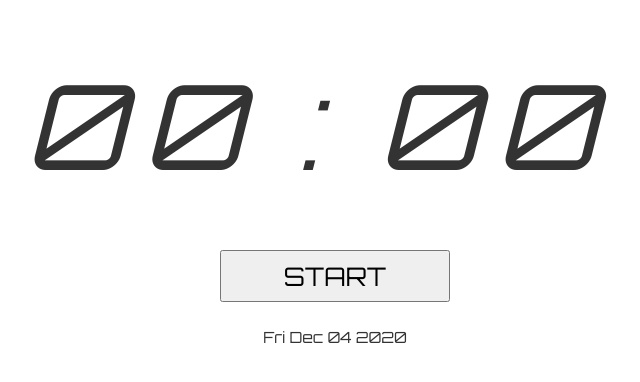
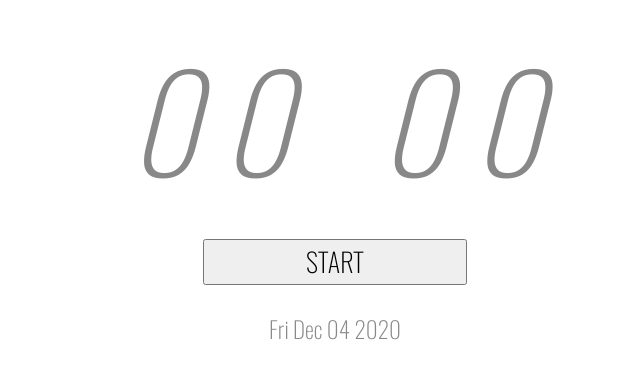
Before and after one commit to dexbol/dexbol.github.com, a Jekyll site: the page timer/index.html, which Jekyll copies as it is, in a window 1280 px wide. Shown: the top 382 px of the page, without its empty margins (305-945 px from the left). Built offline with Jekyll 4.4.1, drawn with Linux system fonts in a browser that asks for light colours.

Commit message:
Add manifest.json to timer page

```diff
--- a/timer/index.html
+++ b/timer/index.html
@@ -2,6 +2,7 @@
 <html>
     <head>
         <meta charset="utf-8" />
+        <meta name="viewport" content="width=device-width, initial-scale=1" />
         <link
             rel="icon"
             type="image/png"
@@ -14,9 +15,11 @@
             sizes="16x16"
             href="./favicon-16x16.png"
         />
+        <link rel="manifest" href="manifest.json" />
         <title>Timer</title>
+        <link rel="preconnect" href="https://fonts.gstatic.com" />
         <link
-            href="https://fonts.googleapis.com/css2?family=Orbitron&display=swap"
+            href="https://fonts.googleapis.com/css2?family=Oswald:wght@200&display=swap"
             rel="stylesheet"
         />
         <style type="text/css">
@@ -24,84 +27,90 @@
             body {
                 margin: 0;
                 padding: 0;
-                font-family: 'Orbitron';
-                color: #333;
+                font-family: 'Oswald', sans-serif;
+                color: #888;
             }
             .container {
-                width: 50vw;
-                margin: 4vw auto 0;
+                width: 1rem;
+                margin: 0.03rem auto 0;
             }
             .digital {
                 display: flex;
                 align-items: center;
-                font-size: 9.2vw;
+                justify-content: center;
+                font-size: 0.2rem;
                 text-align: center;
             }
             .digital i {
                 display: block;
-                width: 9.2vw;
+                width: 0.14rem;
                 text-align: center;
+            }
+            .digital b {
+                display: block;
+                width: .1rem;
+                color: white;
             }
             .container button {
                 display: block;
-                width: 18vw;
-                height: 4vw;
-                margin: 4vw auto 0;
-                font-size: 2vw;
+                width: 0.4rem;
+                height: 0.07rem;
+                margin: 0.036rem auto 0;
+                font-size: 0.04rem;
                 text-transform: uppercase;
                 font-family: inherit;
             }
             .confirm {
-                width: 44vw;
-                border-radius: 4vw;
+                width: 0.6rem;
+                border-radius: 0.04rem;
                 background: white;
                 box-shadow: 0 0 2px rgba(0, 0, 0, 0.5);
                 position: absolute;
-                top: 18vw;
+                top: 0.1rem;
                 left: 50%;
-                margin-left: -20vw;
+                margin-left: -0.3rem;
                 display: none;
             }
             .confirm p {
-                padding: 4vw;
+                padding: 0.04rem;
                 margin: 0;
                 text-align: center;
-                font-size: 2.6vw;
+                font-size: 0.04rem;
             }
             .confirm .btn {
-                padding: 3vw;
+                padding: 0.03rem;
                 display: flex;
                 align-items: center;
                 justify-content: space-around;
             }
             .confirm .btn button {
                 display: block;
-                padding: 0.3vw 1vw;
-                font-size: 2vw;
+                padding: 0.003rem 0.03rem;
+                font-size: 0.03rem;
                 font-family: inherit;
             }
             .today {
-                padding: 2vw 0;
+                padding: 0.04rem 0;
                 margin: 0;
                 text-align: center;
-                font-size: 1.2vw;
+                font-size: 0.035rem;
             }
             .history {
-                padding: 2vw 0 0 0;
+                padding: 0.02rem 0 0 0;
                 margin: 0;
                 list-style: none;
-                font-size: 1.2vw;
+                font-size: 0.035rem;
             }
             .history li {
-                height: 6vw;
-                padding: 0 2vw;
+                height: 0.1rem;
+                padding: 0 0.04rem;
                 margin: 0;
                 display: flex;
                 justify-content: space-between;
                 align-items: center;
             }
             .history li span {
-                padding-left: 2vw;
+                padding-left: 0.02rem;
             }
             .history li:nth-child(odd) {
                 background: #efefef;
@@ -346,5 +367,27 @@
                 navigator.serviceWorker.register('./sw.js');
             }
         </script>
+        <script type="module">
+            var adjustRemTimer = null;
+
+            function adjustRem() {
+                var maxWidth = 660;
+                var fontSize = maxWidth + 'px';
+
+                if (self.innerWidth < maxWidth) {
+                    fontSize = self.innerWidth + 'px';
+                }
+                document.documentElement.style.fontSize = fontSize;
+                adjustRemTimer = null;
+            }
+
+            self.addEventListener('resize', function (event) {
+                if (!adjustRemTimer) {
+                    adjustRemTimer = setTimeout(adjustRem, 666);
+                }
+            });
+
+            adjustRem();
+        </script>
     </body>
 </html>
```
Also changed, not shown: other parts of timer/index.html (+15 -3 lines), timer/manifest.json (added).
